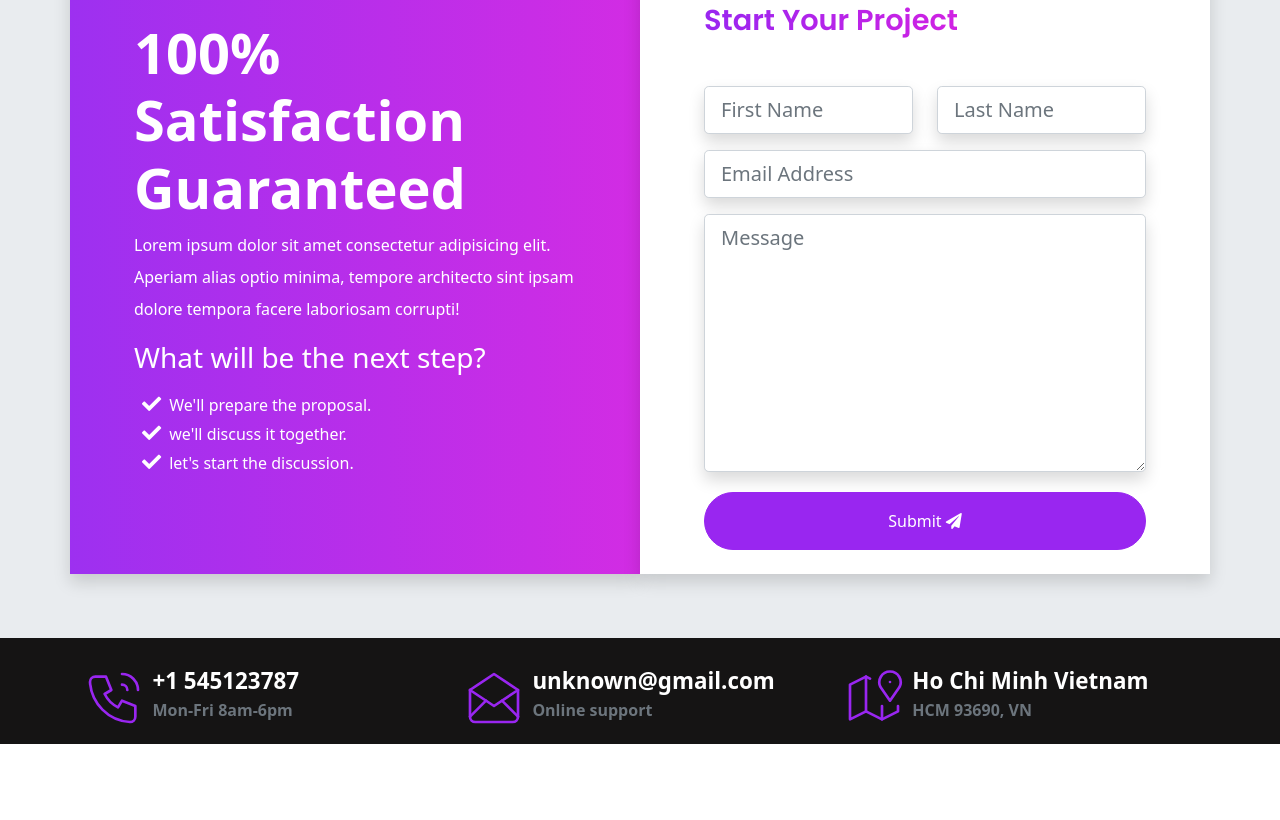
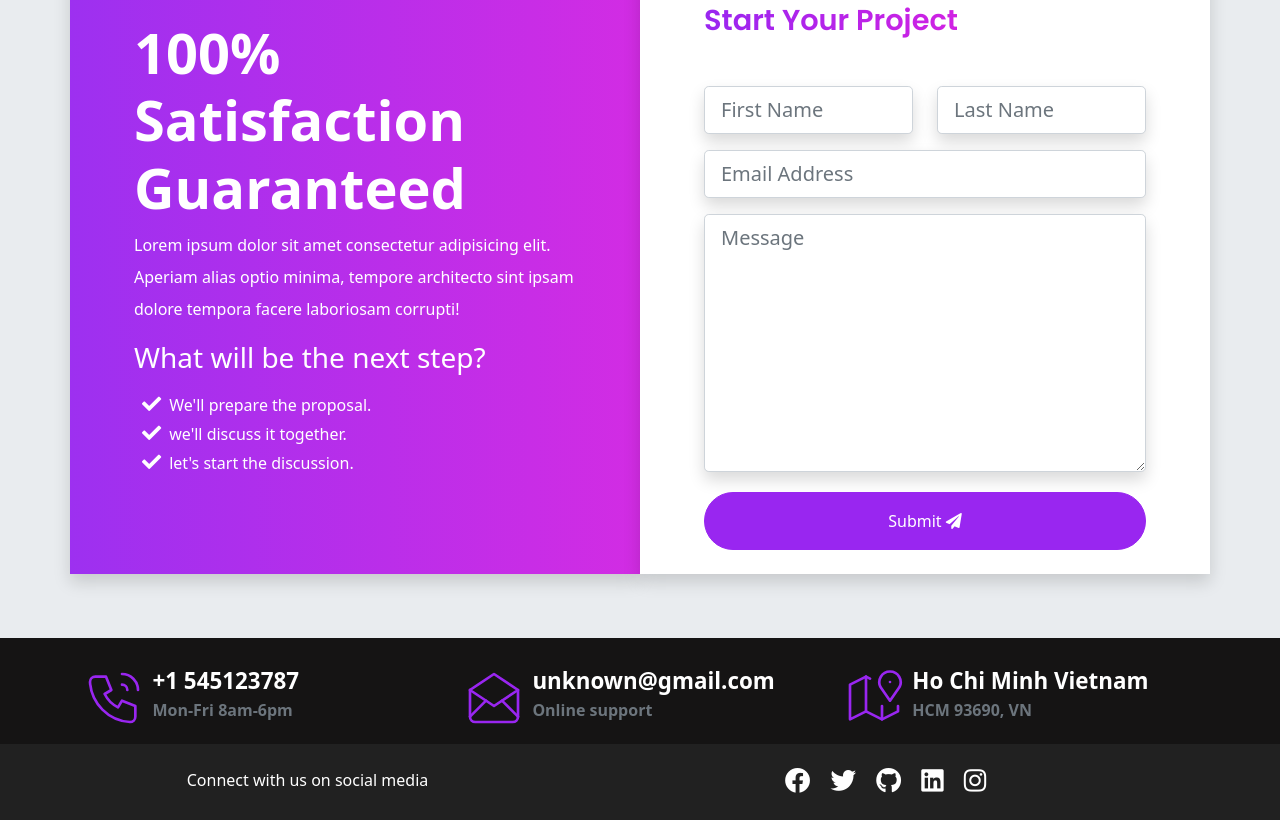
Before and after one commit to iIlumi/fcc_portfolio_bs5, a website: page index.html in a window 1280 px wide. Shown: the part 6682-7502 px from the top of the page. Before the commit the page ends 7426 px from the top, so only its background shows below. Drawn offline with Linux system fonts and the light colour scheme.

Commit message:
done social-icons

```diff
--- a/index.html
+++ b/index.html
@@ -898,7 +898,7 @@
                     class="shadow form-control form-control-lg"
                   />
                 </div>
-                <div class="col-lg-12 mb-3">
+                <div class="mb-3">
                   <input
                     type="text"
                     placeholder="Email Address"
@@ -917,7 +917,7 @@
                   ></textarea>
                 </div>
 
-                <div class="col-12">
+                <div class="get-started-form-btn">
                   <button
                     type="button"
                     class="btn btn-primary rounded-pill pt-3 pb-3 w-100 mt-1"
@@ -1017,6 +1017,24 @@
           </div>
         </div>
       </div>
+      <div class="footer-sm" style="background-color: #212121">
+        <div class="container">
+          <div class="row py-4 text-center text-white">
+            <div class="col-lg-5 col-md-6 mb-md-0">
+              Connect with us on social media
+            </div>
+            <div class="col-lg-7 col-md-6">
+              <div class="social--icons">
+                <a href="#"><i class="fab fa-facebook"></i></a>
+                <a href="#"><i class="fab fa-twitter"></i></a>
+                <a href="#"><i class="fab fa-github"></i></a>
+                <a href="#"><i class="fab fa-linkedin"></i></a>
+                <a href="#"><i class="fab fa-instagram"></i></a>
+              </div>
+            </div>
+          </div>
+        </div>
+      </div>
     </footer>
     <script src="./assets/vendors/js/glightbox.js"></script>
     <script type="text/javascript">
--- /dev/null
+++ b/scss/components/_social-icons.scss
@@ -0,0 +1,14 @@
+.social--icons {
+  a {
+    color: $white;
+
+    i {
+      font-size: 1.6rem;
+      margin-left: 1rem;
+
+      @include media-breakpoint-down(sm) {
+        font-size: 1rem;
+      }
+    }
+  }
+}
--- a/scss/style.scss
+++ b/scss/style.scss
@@ -7,6 +7,7 @@
 
 @import 'components/animations';
 @import 'components/button';
+@import 'components/social-icons';
 @import 'components/back-to-top';
 
 @import 'sections/navbar';
```
Also changed, not shown: css/style.css, 1 other file.
